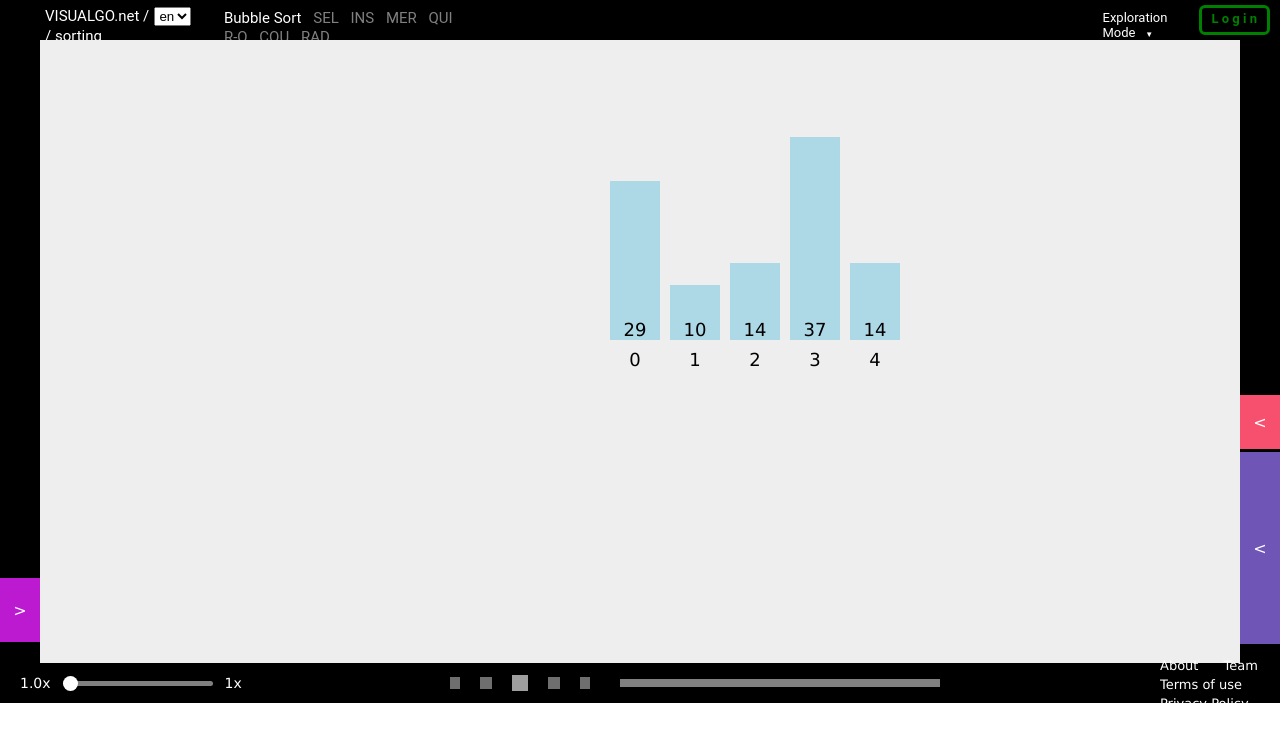
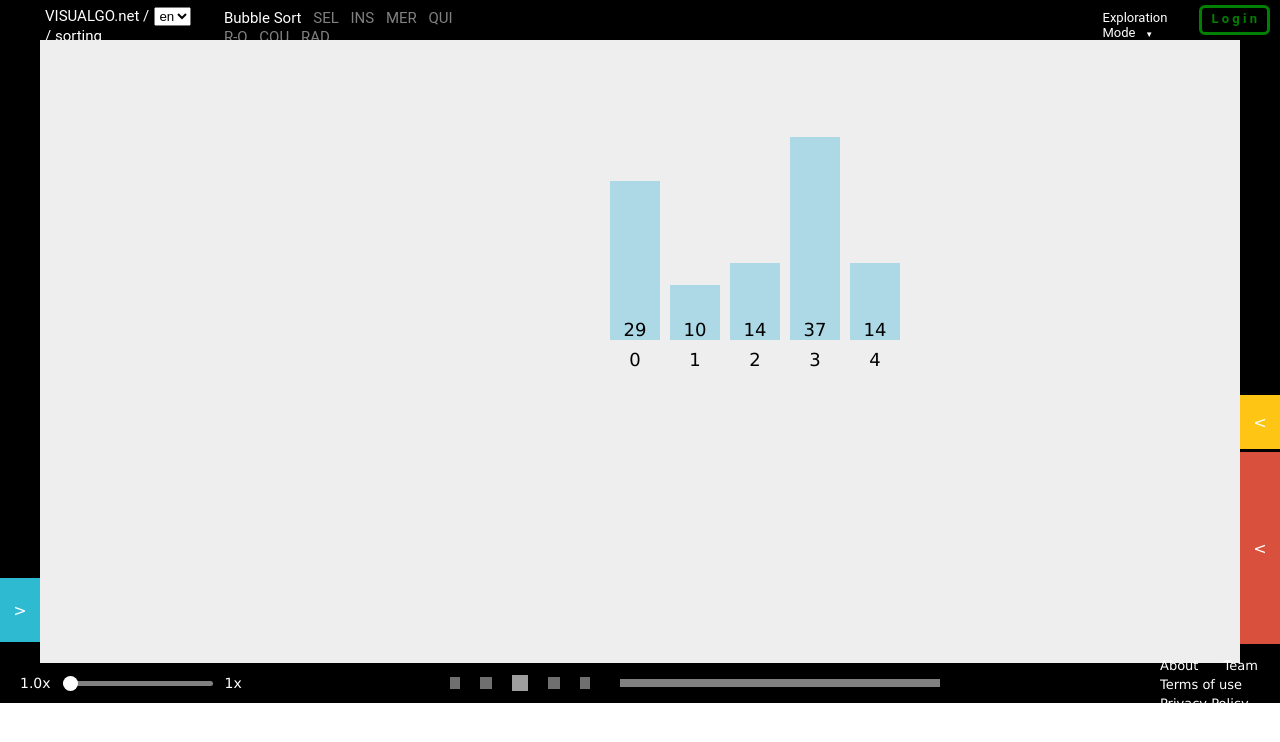
Before and after one commit to dryflowery/front-task, a Svelte app in the folder Sechan Lee/3주차/: page / in a window 1280 px wide. Shown: the top 742 px of the page. Built offline with nearby package versions, Linux system fonts and the light colour scheme; grey boxes are pictures that could not be loaded.

Commit message:
[241015] implement random color

```diff
--- a/Sechan Lee/3주차/src/component/Footer/Footer.svelte
+++ b/Sechan Lee/3주차/src/component/Footer/Footer.svelte
@@ -1,7 +1,21 @@
 <script>
-    import { animationSpeed, isPaused, animationCnt, isBegin, isEnd } from "../../lib/store";
+    import { animationSpeed, isPaused, animationCnt,
+             isBegin, isEnd, randomColorArr, isUsedColor } from "../../lib/store";
 
     $: progressPercentage = ($animationCnt[0] == 0 && $animationCnt[1] == 0) ? 0 : ($animationCnt[0] / ($animationCnt[1] - 1)) * 100;
+
+    let randomColor = getRandomColor();
+
+    function getRandomColor() {
+        while(true) {
+            let randomIndex = Math.floor(Math.random() * $randomColorArr.length);
+
+            if($isUsedColor[randomIndex] == false) {
+                $isUsedColor[randomIndex] = true;
+                return $randomColorArr[randomIndex];
+            }
+        }
+    }
 
     // range의 왼쪽 절반은 [1, 10], 오른쪽 절반은 [11, 1000]
     const updateSpeed = (event) => {
@@ -143,7 +157,7 @@
         <div class="overlay-background" on:click={closeOverlay}></div>
 
         <div id="about" class="overlay">
-            <div id="overlay-header">
+            <div id="overlay-header" style="--random-bg-color: {randomColor};">
                 <div id="overlay-title">
                     {#each overlayInfo as info}
                         {#if info.visible === true}
@@ -329,7 +343,7 @@
     }
 
     #overlay-header {
-        background-color: #D65775;
+        background-color: var(--random-bg-color);
         height: 50px;;
         display: flex;
     }
--- a/Sechan Lee/3주차/src/component/Main/Side/Toggle/AlgoToggle.svelte
+++ b/Sechan Lee/3주차/src/component/Main/Side/Toggle/AlgoToggle.svelte
@@ -1,6 +1,6 @@
 <script>
     import { fly } from 'svelte/transition';
-    import { animationWorking } from '../../../../lib/store';
+    import { animationWorking, isUsedColor, randomColorArr } from '../../../../lib/store';
     import CreateElement from './CreateElement.svelte';
 
     let isDropdownVisible = false;
@@ -9,12 +9,14 @@
     let hoverColor = '#000000';
 
     function getRandomColor() {
-        const letters = '0123456789ABCDEF';
-        let color = '#';
-        for (let i = 0; i < 6; i++) {
-            color += letters[Math.floor(Math.random() * 16)];
+        while(true) {
+            let randomIndex = Math.floor(Math.random() * $randomColorArr.length);
+
+            if($isUsedColor[randomIndex] == false) {
+                $isUsedColor[randomIndex] = true;
+                return $randomColorArr[randomIndex];
+            }
         }
-        return color;
     }
 
     const toggleDropdown = () => {
--- a/Sechan Lee/3주차/src/component/Main/Side/Toggle/CodeToggle.svelte
+++ b/Sechan Lee/3주차/src/component/Main/Side/Toggle/CodeToggle.svelte
@@ -1,17 +1,19 @@
 <script>
     import { fly } from 'svelte/transition';
-    import { codeColor, animationWorking } from '../../../../lib/store';
+    import { codeColor, animationWorking, isUsedColor, randomColorArr } from '../../../../lib/store';
 
     let isVisible = false;
     let randomColor = getRandomColor();
 
     function getRandomColor() {
-        const letters = '0123456789ABCDEF';
-        let color = '#';
-        for (let i = 0; i < 6; i++) {
-            color += letters[Math.floor(Math.random() * 16)];
+        while(true) {
+            let randomIndex = Math.floor(Math.random() * $randomColorArr.length);
+
+            if($isUsedColor[randomIndex] == false) {
+                $isUsedColor[randomIndex] = true;
+                return $randomColorArr[randomIndex];
+            }
         }
-        return color;
     }
 
     $: if ($animationWorking) {
--- a/Sechan Lee/3주차/src/component/Main/Side/Toggle/NaturalToggle.svelte
+++ b/Sechan Lee/3주차/src/component/Main/Side/Toggle/NaturalToggle.svelte
@@ -1,17 +1,19 @@
 <script>
     import { fly } from 'svelte/transition';
-    import { animationWorking, naturalLang } from '../../../../lib/store';
+    import { animationWorking, naturalLang, isUsedColor, randomColorArr } from '../../../../lib/store';
 
     let isVisible = false;
     let randomColor = getRandomColor();
 
     function getRandomColor() {
-        const letters = '0123456789ABCDEF';
-        let color = '#';
-        for (let i = 0; i < 6; i++) {
-            color += letters[Math.floor(Math.random() * 16)];
+        while(true) {
+            let randomIndex = Math.floor(Math.random() * $randomColorArr.length);
+
+            if($isUsedColor[randomIndex] == false) {
+                $isUsedColor[randomIndex] = true;
+                return $randomColorArr[randomIndex];
+            }
         }
-        return color;
     }
 
     $: if ($animationWorking) {
--- a/Sechan Lee/3주차/src/lib/store.js
+++ b/Sechan Lee/3주차/src/lib/store.js
@@ -10,3 +10,7 @@ export const isPaused = writable(false);
 export const animationCnt = writable([0, 0]); // [curStep, maxStep]
 export const isBegin = writable(false);
 export const isEnd = writable(false);
+export const randomColorArr = writable(["rgb(217, 81, 60)", "rgb(214, 87, 117)", "rgb(255, 138, 39)",
+                                        "rgb(254, 197, 21)", "rgb(75, 101, 186)", "rgb(46, 187, 209)",
+                                        "rgb(82, 188, 105)"]);
+export const isUsedColor = writable(Array(7).fill(false));
```
